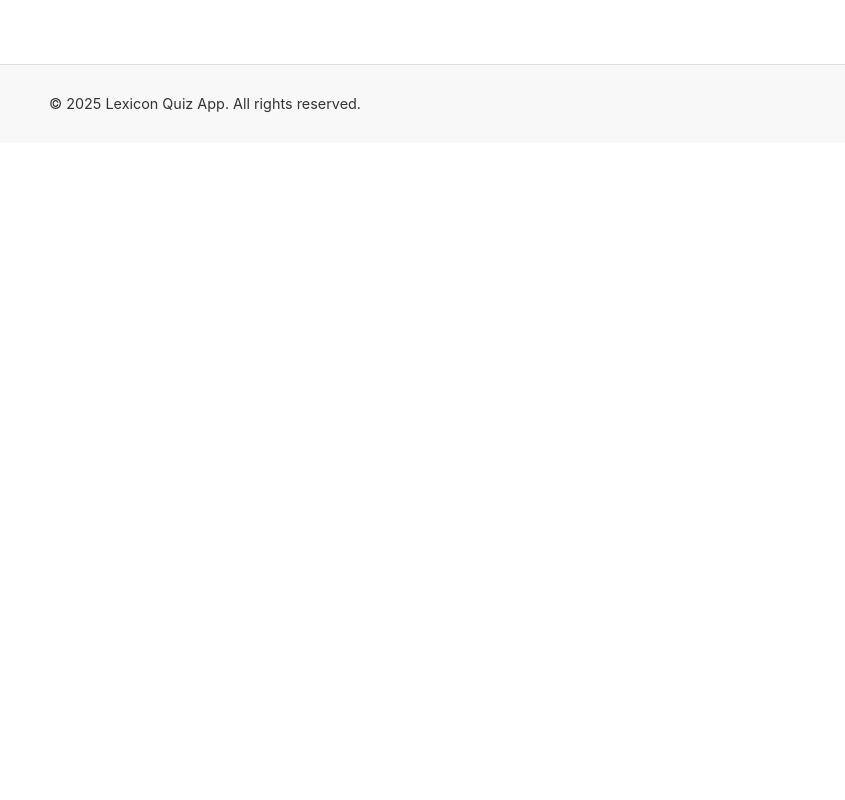
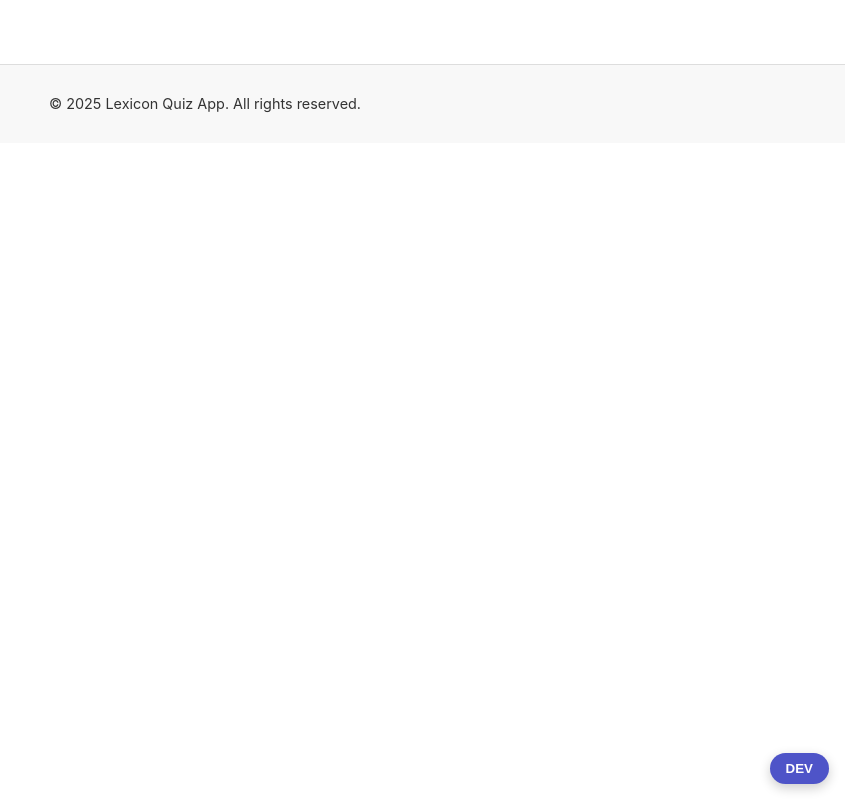
Before and after one commit to herrgallardo/lexicon-react-quiz-app, a React (Create React App) app: page /login in a window 1280 px wide. Shown: the whole page, without its empty margins (435-1280 px from the left). Built offline with nearby package versions, Linux system fonts and the light colour scheme; no server answers.

Commit message:
feat: add floating DevMenu toggle and panel UI

```diff
--- a/src/App.js
+++ b/src/App.js
@@ -12,6 +12,7 @@ import './App.css';
 // Components
 import Header from './components/Header';
 import Footer from './components/Footer';
+import DevMenu from './components/DevMenu';
 
 // Pages
 import Quiz from './pages/Quiz';
@@ -29,6 +30,7 @@ function App() {
             <Route path="/auth" element={<Auth />} />
           </Routes>
         </div>
+        <DevMenu />
         <Footer /> {/* Global footer */}
       </div>
     </Router>
--- /dev/null
+++ b/src/components/DevMenu.css
@@ -0,0 +1,58 @@
+/* src/components/DevMenu.css */
+
+.dev-toggle {
+    position: fixed;
+    bottom: 1rem;
+    right: 1rem;
+    background-color: #4e54c8;
+    color: white;
+    padding: 0.5rem 1rem;
+    font-weight: bold;
+    border: none;
+    border-radius: 999px;
+    cursor: pointer;
+    box-shadow: 0 4px 12px rgba(0, 0, 0, 0.2);
+    z-index: 999;
+    transition: background 0.2s ease-in-out;
+}
+
+.dev-toggle:hover {
+    background-color: #3b3fbb;
+}
+
+.dev-panel {
+    position: fixed;
+    bottom: 3.5rem;
+    right: 1rem;
+    background-color: white;
+    color: black;
+    padding: 1rem;
+    border-radius: 1rem;
+    box-shadow: 0 4px 16px rgba(0, 0, 0, 0.2);
+    z-index: 998;
+    width: 220px;
+}
+
+.dev-panel h4 {
+    margin-top: 0;
+    margin-bottom: 0.75rem;
+    font-size: 1rem;
+    border-bottom: 1px solid #ccc;
+    padding-bottom: 0.5rem;
+}
+
+.dev-panel button {
+    display: block;
+    width: 100%;
+    margin: 0.25rem 0;
+    padding: 0.5rem;
+    background-color: #eee;
+    border: none;
+    border-radius: 6px;
+    cursor: pointer;
+    font-size: 0.9rem;
+}
+
+.dev-panel button:hover {
+    background-color: #ddd;
+}
--- /dev/null
+++ b/src/components/DevMenu.jsx
@@ -0,0 +1,25 @@
+// src/components/DevMenu.jsx
+import React, { useState } from 'react';
+import './DevMenu.css';
+
+const DevMenu = () => {
+  const [isOpen, setIsOpen] = useState(false);
+
+  return (
+    <div className="dev-menu">
+      <button className="dev-toggle" onClick={() => setIsOpen(!isOpen)}>
+        DEV
+      </button>
+      {isOpen && (
+        <div className="dev-panel">
+          <h4>Dev Menu</h4>
+          <button onClick={() => alert('Reset quiz')}>Reset Quiz</button>
+          <button onClick={() => alert('Show token')}>Show Token</button>
+          <button onClick={() => alert('Clear user')}>Clear User</button>
+        </div>
+      )}
+    </div>
+  );
+};
+
+export default DevMenu;
```
